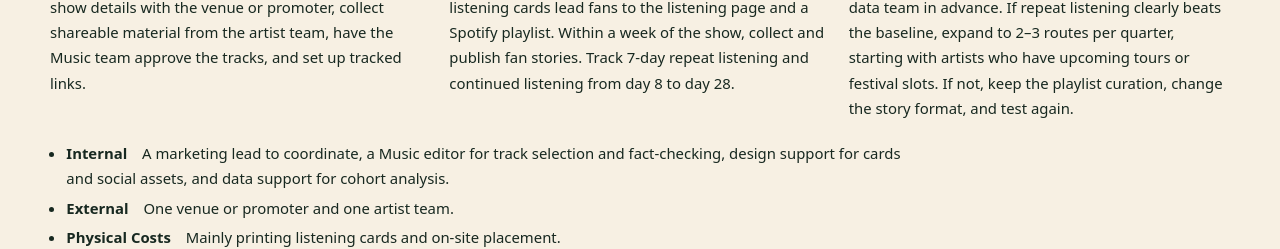
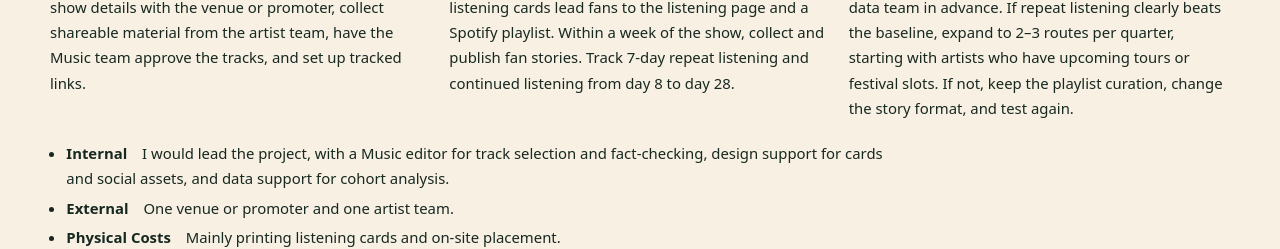
Before and after one commit to Chiao411/after-the-show, a plain HTML site: page index.html in a window 1280 px wide. Shown: the part 7612-7861 px from the top of the page. Drawn offline with Linux system fonts and the light colour scheme.

```diff
--- a/index.html
+++ b/index.html
@@ -406,7 +406,7 @@ html[lang="en"] .bar::before{content:attr(data-en)}
 <div class="phase"><span class="label">判讀與擴大 · 第 9–10 週</span><p>依照事先與數據團隊約定的比較基準判讀結果。若回聽率明顯高於基準，就擴大成每季 2 到 3 條路徑，優先選擇近期有巡迴或音樂節檔期的藝人。若效果不明顯，保留歌單策展，調整故事形式後再測一次。</p></div>
 </div>
 <ul class="resources">
-<li><strong>內部</strong>　一位行銷負責人統籌，Music 編輯負責選曲與查證，設計支援聆聽卡和社群素材，數據團隊協助群組分析。</li>
+<li><strong>內部</strong>　由我統籌，Music 編輯負責選曲與查證，設計支援聆聽卡和社群素材，數據團隊協助群組分析。</li>
 <li><strong>外部</strong>　一個場館或主辦單位、一組藝人團隊。</li>
 <li><strong>實體成本</strong>　主要是聆聽卡印製和現場露出。</li>
 </ul>
@@ -640,7 +640,7 @@ const englishCopy = {
   "判讀與擴大 · 第 9–10 週": "Read and scale · Weeks 9–10",
   "依照事先與數據團隊約定的比較基準判讀結果。若回聽率明顯高於基準，就擴大成每季 2 到 3 條路徑，優先選擇近期有巡迴或音樂節檔期的藝人。若效果不明顯，保留歌單策展，調整故事形式後再測一次。": "Compare results against a baseline agreed with the data team in advance. If repeat listening clearly beats the baseline, expand to 2–3 routes per quarter, starting with artists who have upcoming tours or festival slots. If not, keep the playlist curation, change the story format, and test again.",
   "內部": "Internal",
-  "一位行銷負責人統籌，Music 編輯負責選曲與查證，設計支援聆聽卡和社群素材，數據團隊協助群組分析。": "A marketing lead to coordinate, a Music editor for track selection and fact-checking, design support for cards and social assets, and data support for cohort analysis.",
+  "由我統籌，Music 編輯負責選曲與查證，設計支援聆聽卡和社群素材，數據團隊協助群組分析。": "I would lead the project, with a Music editor for track selection and fact-checking, design support for cards and social assets, and data support for cohort analysis.",
   "外部": "External",
   "一個場館或主辦單位、一組藝人團隊。": "One venue or promoter and one artist team.",
   "實體成本": "Physical Costs",
```
